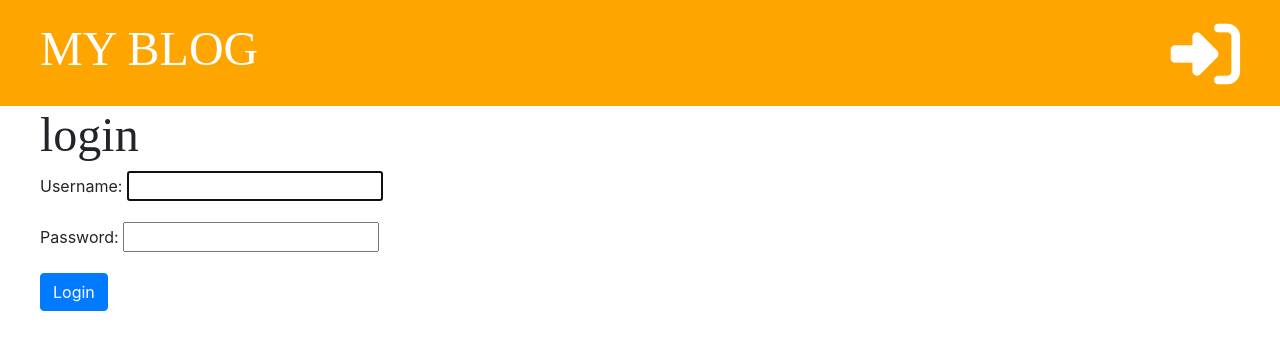
After one commit to OmarAhmedG/my_django_site, a Django app: page /accounts/login/ in a window 1280 px wide. The commit adds this page. Shown: the top 350 px of the page. Run offline with Django 3.2, Linux system fonts and the light colour scheme; some libraries are stand-ins or nearby versions.

Commit message:
Add login functionality.

```diff
--- a/bolg/templates/bolg/base.html
+++ b/bolg/templates/bolg/base.html
@@ -3,7 +3,7 @@
 <html lang="en">
 <head>
     <meta charset="UTF-8">
-    <title>My Blog</title>
+    <title>{% block title %}{% endblock %}</title>
     <link href="//fonts.googleapis.com/css2?family=Inconsolata:wght@467&display=swap" rel="stylesheet" type="text/css">
     <link rel="stylesheet" href="https://maxcdn.bootstrapcdn.com/bootstrap/4.0.0/css/bootstrap.min.css" crossorigin="anonymous">
     <link rel="stylesheet" href="{% static 'css/bolg.css' %}" type="text/css">
@@ -11,8 +11,10 @@
 <body>
 <div class="page-header">
     {% if user.is_authenticated %}
-    <a href="{% url 'post_draft_list' %}" class="top-menu"><i class="fas fa-pencil-ruler fa-2x"></i></a>
+        <a href="{% url 'post_draft_list' %}" class="top-menu"><i class="fas fa-pencil-ruler fa-2x"></i></a>
         <a href="{% url 'post_new' %}" class="top-menu"><i class="fas fa-plus fa-2x"></i></a>
+    {% else %}
+    <a href="{% url 'login' %}" class="top-menu"><i class="fas fa-sign-in-alt fa-2x"></i></a>
     {% endif %}
     <h1><a href="{% url 'post_list' %}">MY BLOG</a></h1>
 </div>
--- a/bolg/templates/bolg/post_detail.html
+++ b/bolg/templates/bolg/post_detail.html
@@ -1,4 +1,6 @@
 {% extends 'bolg/base.html' %}
+
+{% block title %}{{ post.title }}{% endblock %}
 
 {% block content %}
     <div class="post">
--- a/bolg/templates/bolg/post_draft_list.html
+++ b/bolg/templates/bolg/post_draft_list.html
@@ -1,4 +1,6 @@
 {% extends 'bolg/base.html' %}
+
+{% block title %}My drafts{% endblock %}
 
 {% block content %}
 
--- a/bolg/templates/bolg/post_edit.html
+++ b/bolg/templates/bolg/post_edit.html
@@ -1,4 +1,6 @@
 {% extends 'bolg/base.html' %}
+
+{% block title %}{{ post.title }}{% endblock %}
 
 {% block content %}
     <h1>New Post</h1>
--- a/bolg/templates/bolg/post_list.html
+++ b/bolg/templates/bolg/post_list.html
@@ -1,4 +1,6 @@
 {% extends 'bolg/base.html' %}
+
+{% block title %}My Blog{% endblock %}
 
 {% block content %}
     {% for post in posts %}
--- /dev/null
+++ b/bolg/templates/registration/login.html
@@ -0,0 +1,12 @@
+{% extends 'bolg/base.html' %}
+
+{% block title %}Login{% endblock %}
+
+{% block content %}
+    <h2>login</h2>
+    <form method="post">
+        {% csrf_token %}
+        {{ form.as_p }}
+        <button type="submit" class="btn btn-primary">Login</button>
+    </form>
+{% endblock %}
--- a/bolg/urls.py
+++ b/bolg/urls.py
@@ -1,5 +1,6 @@
 from django.urls import path
 from . import views
+from django.contrib.auth import views as auth_views
 
 urlpatterns = [
     path('', views.post_list, name='post_list'),
@@ -7,5 +8,6 @@ urlpatterns = [
     path('post/new', views.post_new, name="post_new"),
     path('post/<int:pk>/edit', views.post_edit, name='post_edit'),
     path('drafts/', views.post_draft_list, name='post_draft_list'),
-    path('post/<int:pk>/publish/', views.post_publish, name='post_publish')
+    path('post/<int:pk>/publish/', views.post_publish, name='post_publish'),
+    path('accounts/login/', auth_views.LoginView.as_view(template_name="registration/login.html"), name='login'),
 ]
--- a/mysite/settings.py
+++ b/mysite/settings.py
@@ -27,6 +27,7 @@ DEBUG = True
 
 ALLOWED_HOSTS = []
 
+LOGIN_REDIRECT_URL = 'post_list'
 
 # Application definition
 
```
Also changed, not shown: bolg/views.py (+5 -3 lines), db.sqlite3.
